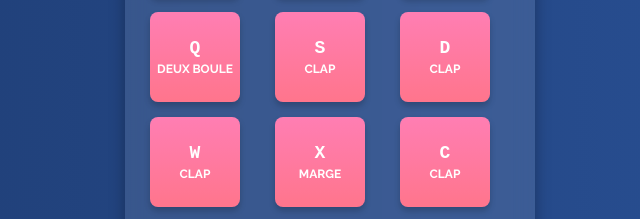
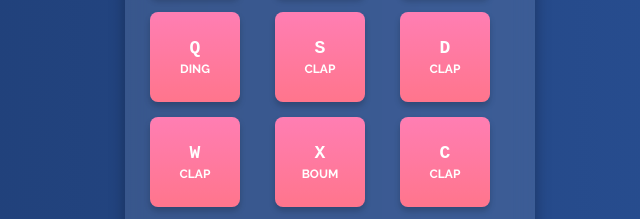
Before and after one commit to Karl2242/Drump-Pad, a plain HTML site: page index.html in a window 1280 px wide. Shown: the part 373-592 px from the top of the page, 330-970 px from the left. Drawn offline with Linux system fonts and the light colour scheme.

Commit message:
change name

```diff
--- a/index.html
+++ b/index.html
@@ -25,7 +25,7 @@
       </div>
       <div data-key="81" class="key">
         <kbd>Q</kbd>
-        <span class="sound">Deux boule</span>
+        <span class="sound">Ding</span>
       </div>
       <div data-key="83" class="key">
         <kbd>S</kbd>
@@ -41,7 +41,7 @@
       </div>
       <div data-key="88" class="key">
         <kbd>X</kbd>
-        <span class="sound">Marge</span>
+        <span class="sound">Boum</span>
       </div>
       <div data-key="67" class="key">
         <kbd>C</kbd>
```
